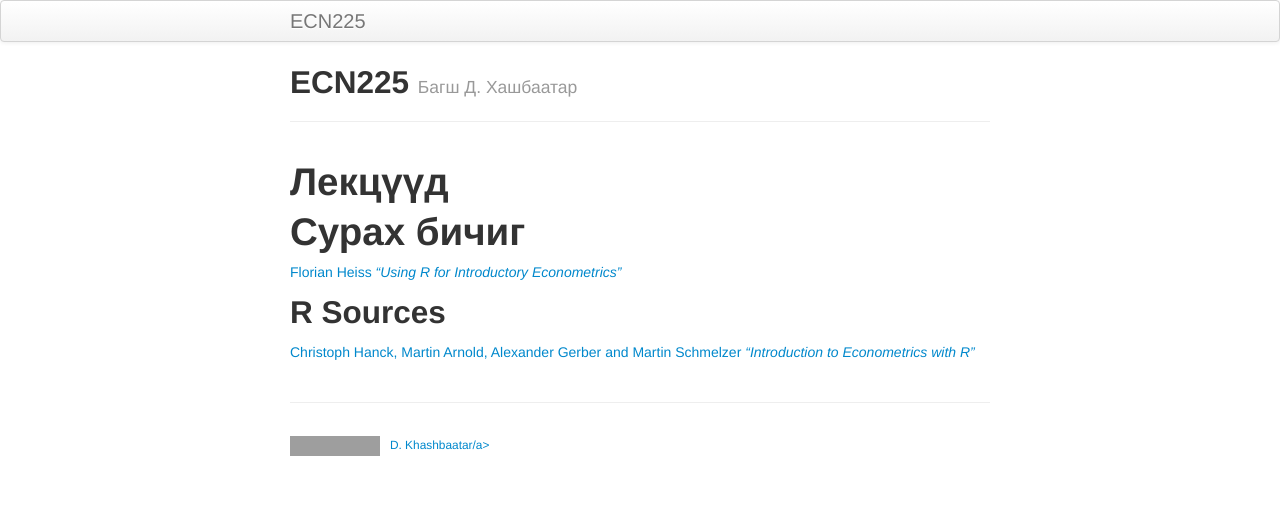
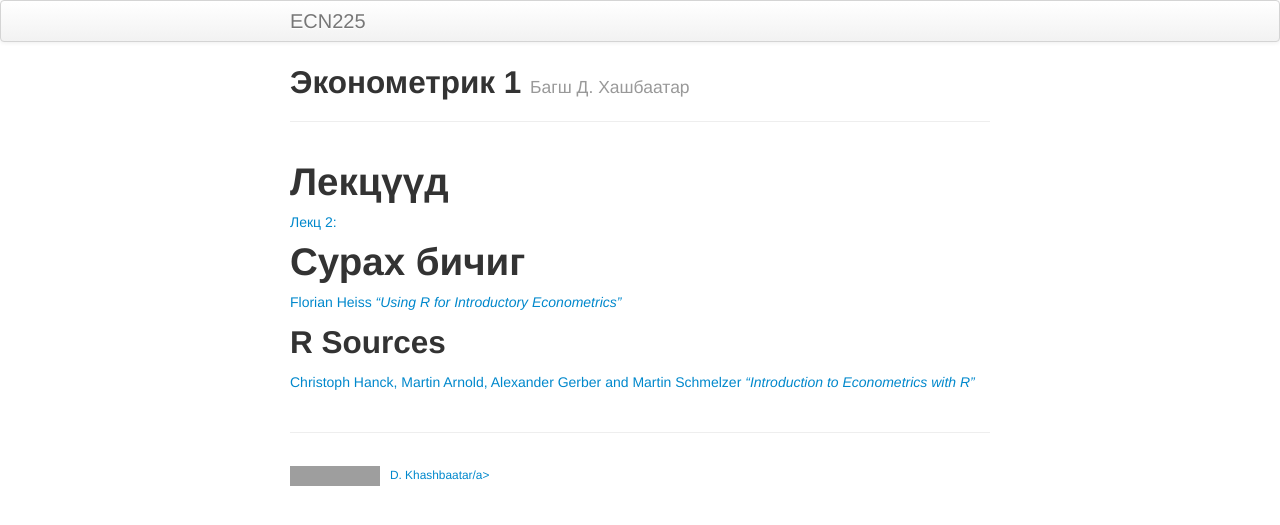
Before and after one commit to Khashaa/ecn225, a Jekyll site: the page built from index.md, in a window 1280 px wide. Shown: the top 525 px of the page. Built offline with Jekyll 4.4.1, drawn with Linux system fonts in a browser that asks for light colours; grey boxes are pictures that could not be loaded.

Commit message:
Edit index

```diff
--- a/index.md
+++ b/index.md
@@ -1,12 +1,13 @@
 ---
 layout: page
-title: ECN225
+title: Эконометрик 1
 tagline: Багш Д. Хашбаатар
 description:
 ---
 
 # Лекцүүд
 
+[Лекц 2: ]()
 
 # Сурах бичиг
 
```
Also changed, not shown: favicon.ico (deleted).
